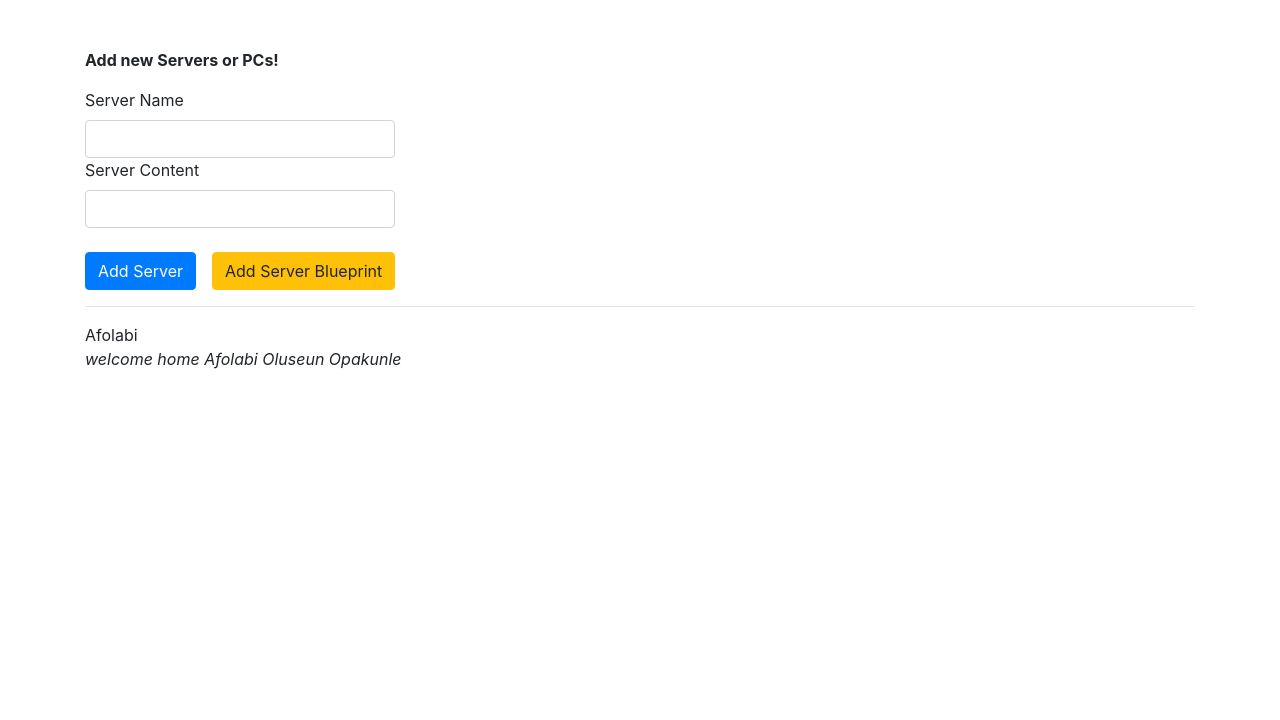
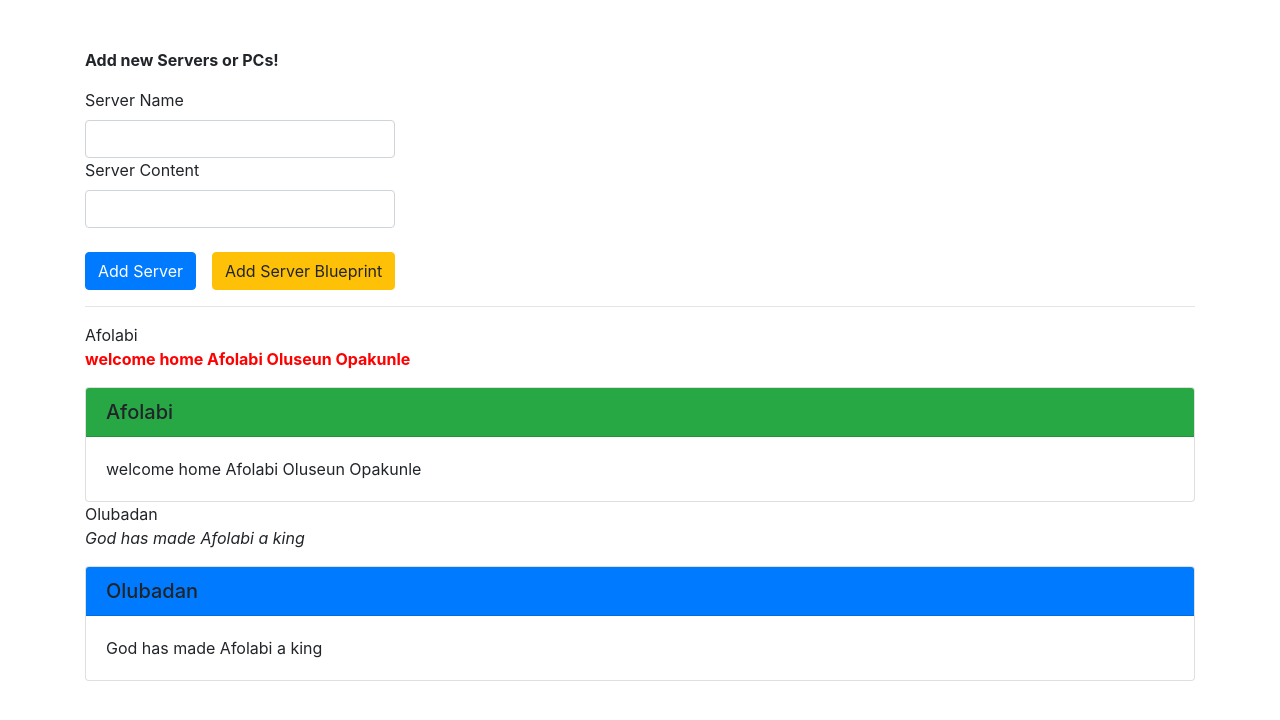
Before and after one commit to afolabiopakunle/angular-ivy-data-binding-2, an Angular app: page / in a window 1280 px wide. Shown: the top 720 px of the page. Built offline with nearby package versions, Linux system fonts and the light colour scheme.

Commit message:
contents loading

```diff
--- a/src/app/app-pcs/app-pcs.component.html
+++ b/src/app/app-pcs/app-pcs.component.html
@@ -7,3 +7,9 @@
   </p>
 </div>
 </div>
+<div class="card">
+<h5 class="card-header" [class.bg-primary]="element.type === 'blueprint'" [class.bg-success]="element.type === 'server'">{{ element.name }}</h5>
+<div class="card-body">
+  <p class="card-text">{{ element.content }}</p>
+</div>
+</div>
--- a/src/app/app.component.ts
+++ b/src/app/app.component.ts
@@ -7,10 +7,15 @@ import { Component, VERSION } from '@angular/core';
 })
 export class AppComponent  {
   serverElements = [{
-    type: 'blueprint',
+    type: 'server',
     name: 'Afolabi',
     content: 'welcome home Afolabi Oluseun Opakunle'
-  }];
+  }, {
+      type: 'blueprint',
+      name: 'Olubadan',
+      content: 'God has made Afolabi a king'
+    }
+  ];
 
 
 }
```
